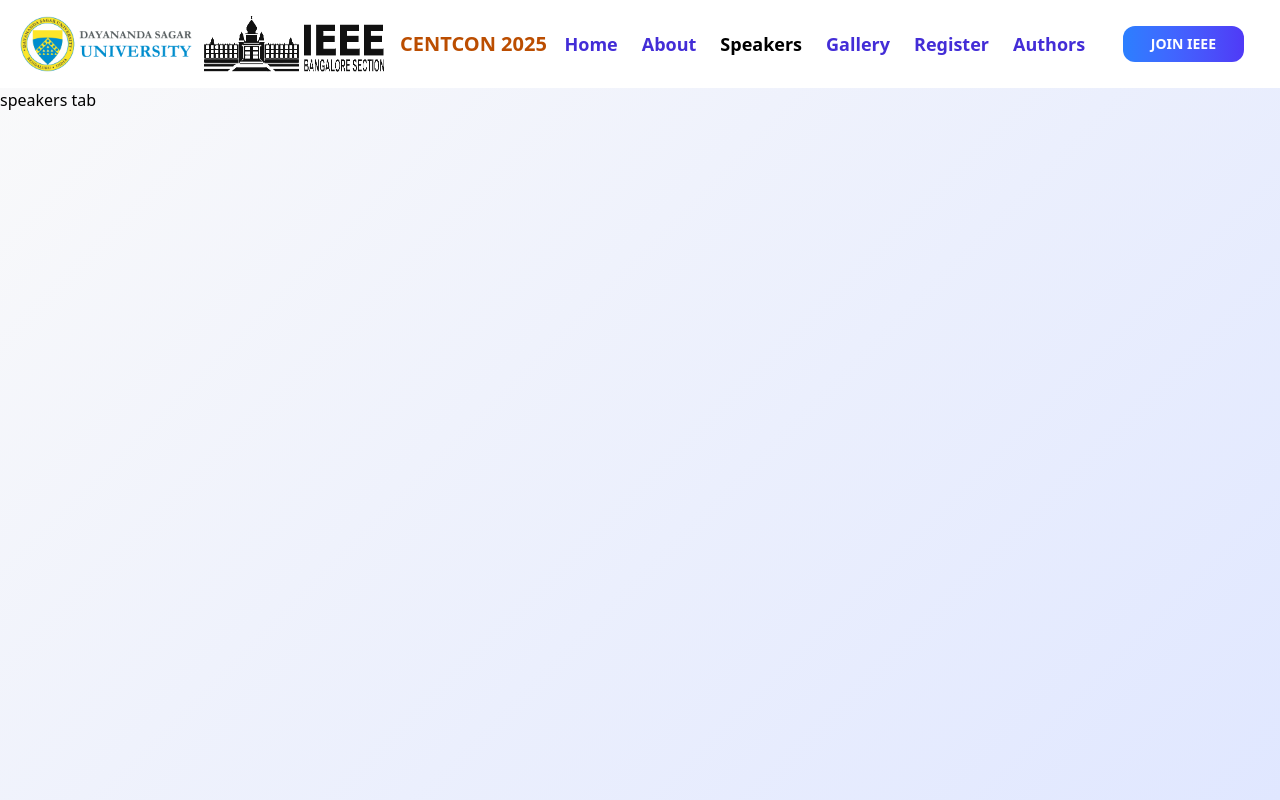
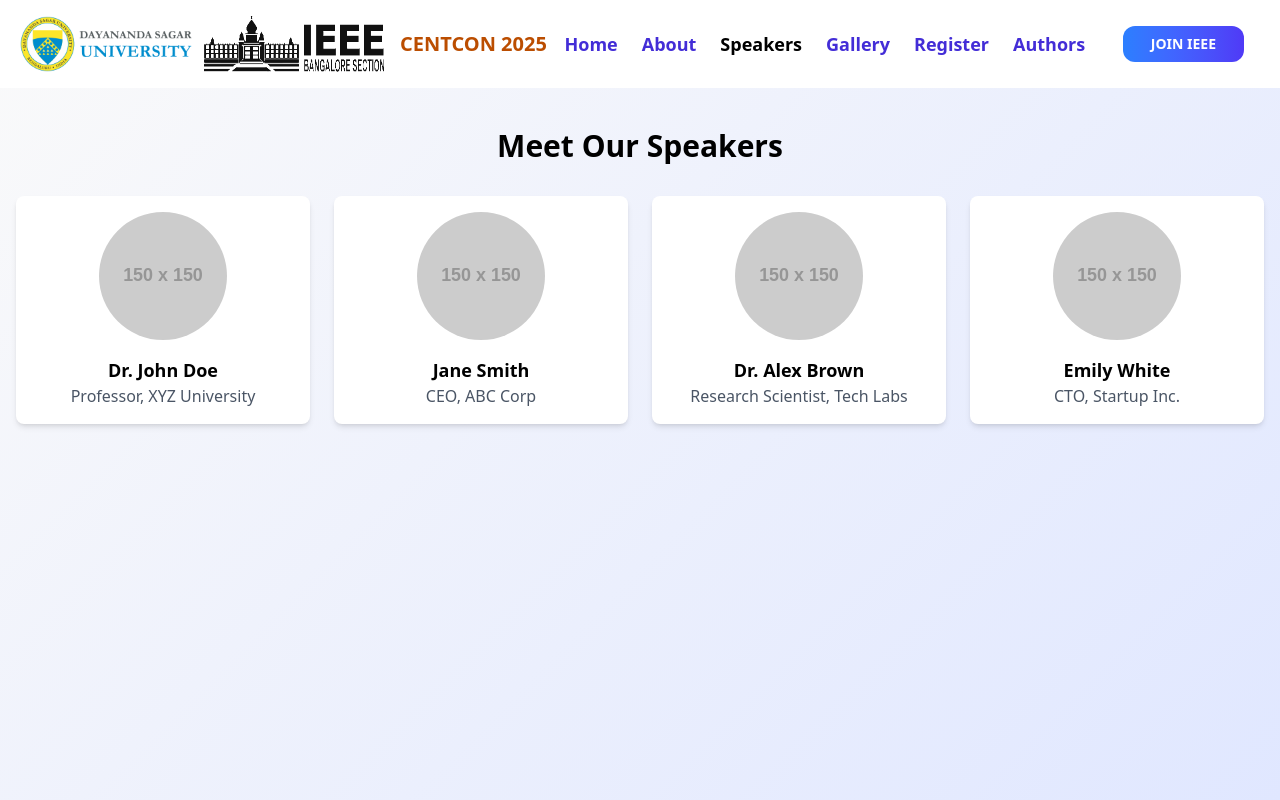
Before and after one commit to riteshkusingh27/IEEE_CONFERENCE, a React (Vite) app: page /speakers in a window 1280 px wide. Built offline with nearby package versions, Linux system fonts and the light colour scheme.

Commit message:
registration section

```diff
--- a/src/App.jsx
+++ b/src/App.jsx
@@ -5,6 +5,7 @@ import HomeSection from './Components/HomeSection'
 import About from './Components/About'
 import Gallery from './Components/Gallery'
 import Speakers from './Components/Speakers.jsx'
+import Register from './Components/Register.jsx'
 
 
 function App() {
@@ -16,6 +17,7 @@ function App() {
          <Route path='/about' element={<About/>}/>
           <Route path ='/gallery' element={<Gallery/>}/>
          <Route path='/speakers' element={<Speakers/>}/>
+         <Route path='/register' element={<Register/>}/>
 
       </Route>
     )
--- a/src/Components/About.jsx
+++ b/src/Components/About.jsx
@@ -14,7 +14,7 @@ The Society brings engineers, researchers, scientists and others involved in cir
 
 
         </p>
-        <div className="grid md:grid-cols-1 gap-6 text-left mt-6 ">
+        <div className="grid md:grid-cols-1 gap-6 text-left mt-6 mb-10 ">
           <div className="shadow-lg rounded-2xl p-6 hover:shadow-xl transition bg-green-300 ">
             <h3 className="text-2xl font-bold text-blue-800 mb-3"> Objectives</h3>
             <ul className="list-none  text-black text-xl">
--- a/src/Components/Footer.jsx
+++ b/src/Components/Footer.jsx
@@ -6,7 +6,7 @@ import xcom from '../Images/icons/xcom.svg'
 
 const Footer = () => {
   return (
-    <footer className="bg-gradient-to-r h-100px from-blue-900 to-blue-600 text-white py-6 mt-10 ">
+    <footer className="bg-gradient-to-r h-100px from-blue-900 to-blue-600 text-white py-6  ">
       <div className="w-full px-8 flex flex-col md:flex-row justify-between items-center">
         <div className="text-center md:text-left mb-4 md:mb-0">
           <h3 className="text-xl font-bold">IEEE CENTCON 2025</h3>
--- a/src/Components/Header.jsx
+++ b/src/Components/Header.jsx
@@ -34,7 +34,7 @@ const Header = () => {
               <NavLink to="/gallery" className="text-indigo-700 hover:text-black   text-lg font-semibold">Gallery</NavLink>
             </li>
             <li>
-              <NavLink to="/events" className="text-indigo-700 hover:text-black   text-lg font-semibold">Register</NavLink>
+              <NavLink to="/register" className="text-indigo-700 hover:text-black   text-lg font-semibold">Register</NavLink>
             </li>
             <li>
               <NavLink to="/iee" className="text-indigo-700 hover:text-black text-lg font-semibold">Authors</NavLink>
--- /dev/null
+++ b/src/Components/Register.jsx
@@ -0,0 +1,36 @@
+import React from "react";
+import Footer from './Footer.jsx';
+const registrationData = [
+    { title: "Early Bird IEEE Student (Indian)", price: 3500 },
+    { title: "Early Bird IEEE Member (Indian)", price: 5000 },
+    { title: "Early Bird Non-IEEE Student (Indian)", price: 6000 },
+    { title: "Early Bird Non-IEEE Member (Indian)", price: 8000 },
+    { title: "Regular IEEE Student (Indian)", price: 4500 },
+    { title: "Regular IEEE Member (Indian)", price: 6500 },
+    { title: "Regular Non-IEEE Student (Indian)", price: 7500 },
+    { title: "Regular Non-IEEE Member (Indian)", price: 9500 },
+  ];
+    //  div grid for the the registercoloumn
+  const Register = () => {
+    return (
+      <div className="main">
+        <div className=" text-black py-12 px-6">
+        <h2 className="text-4xl font-bold text-center mb-8">Registrations</h2>
+        <div className="grid grid-cols-1 sm:grid-cols-2 md:grid-cols-4 gap-6 max-w-6xl mx-auto">
+          {registrationData.map((item, index) => (
+            <div key={index} className="border border-black p-6 rounded-lg text-center">
+              <h3 className="text-lg font-semibold mb-4">{item.title}</h3>
+              <p className="text-2xl font-bold mb-4">₹ {item.price}</p>
+              <button className="text-balck border border-black px-4 py-2 rounded-3xl hover:bg-white hover:text-blue-900">
+                REGISTER NOW
+              </button>
+            </div>
+          ))}
+        </div>
+      </div>
+      <Footer/>
+      </div>
+    );
+  };
+
+  export default Register;
--- a/src/Components/Speakers.jsx
+++ b/src/Components/Speakers.jsx
@@ -1,11 +1,51 @@
-import React from 'react'
+import React from "react";
 
-const Speakers = () => {
+const speakers = [
+  {
+    id: 1,
+    name: "Dr. John Doe",
+    position: "Professor, XYZ University",
+    image: "https://via.placeholder.com/150",
+  },
+  {
+    id: 2,
+    name: "Jane Smith",
+    position: "CEO, ABC Corp",
+    image: "https://via.placeholder.com/150",
+  },
+  {
+    id: 3,
+    name: "Dr. Alex Brown",
+    position: "Research Scientist, Tech Labs",
+    image: "https://via.placeholder.com/150",
+  },
+  {
+    id: 4,
+    name: "Emily White",
+    position: "CTO, Startup Inc.",
+    image: "https://via.placeholder.com/150",
+  },
+];
+
+const SpeakersGrid = () => {
   return (
-<div>
-    <h1>speakers tab </h1>
-</div>
-  )
-}
+    <div className=" mx-auto px-4 py-10">
+      <h2 className="text-3xl font-bold text-center mb-8">Meet Our Speakers</h2>
+      <div className="grid grid-cols-1 sm:grid-cols-2 md:grid-cols-3 lg:grid-cols-4 gap-6">
+        {speakers.map((speaker) => (
+          <div key={speaker.id} className="bg-white p-4 shadow-md rounded-lg text-center">
+            <img
+              src={speaker.image}
+              alt={speaker.name}
+              className="w-32 h-32 mx-auto rounded-full object-cover"
+            />
+            <h3 className="mt-4 text-lg font-semibold">{speaker.name}</h3>
+            <p className="text-gray-600">{speaker.position}</p>
+          </div>
+        ))}
+      </div>
+    </div>
+  );
+};
 
-export default Speakers
+export default SpeakersGrid;
```
